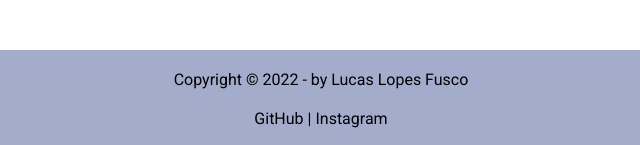
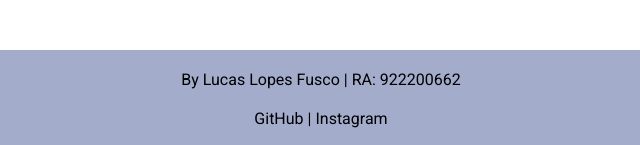
Before and after one commit to LucasLFusco/Projeto_Dev-p-Internet, a plain HTML site: page index.html in a window 1280 px wide. Shown: the part 7496-7641 px from the top of the page, 319-959 px from the left. Drawn offline with nearby package versions, Linux system fonts and the light colour scheme.

Commit message:
Att footer

```diff
--- a/index.html
+++ b/index.html
@@ -170,7 +170,7 @@
     </main>
 
     <footer>
-        <p>Copyright &copy; 2022 - by Lucas Lopes Fusco</p>
+        <p>By Lucas Lopes Fusco  |  RA: 922200662</p>
             <p>
                 <a href="https://github.com/LucasLFusco/Projeto_Dev-p-Internet" target="_blank">GitHub</a> |
                 <a href="https://www.instagram.com/luh_lfusco/" target="_blank">Instagram</a>
```
